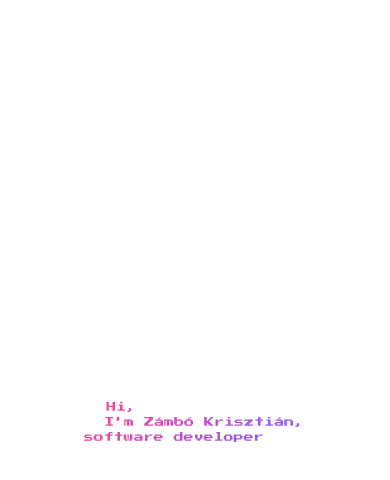
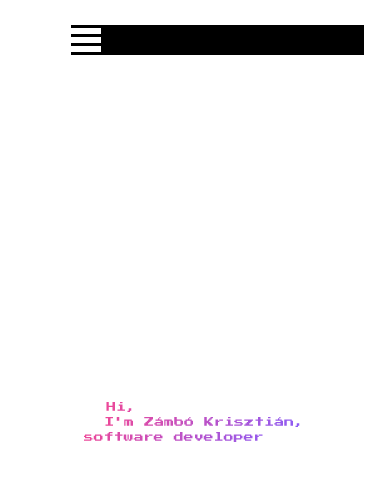
Before and after one commit to green1490/green1490.github.io, a Vue app: page /#/home in a window 390 px wide. Shown: the top 480 px of the page. Built offline with nearby package versions, Linux system fonts and the light colour scheme.

Commit message:
change menu position

```diff
--- a/src/components/Navbar.vue
+++ b/src/components/Navbar.vue
@@ -1,6 +1,6 @@
 <template>
-    <ul class="flex flex-col lg:flex-row justify-end content-end flex-wrap lg:flex-nowrap gap-8 w-9/12 lg:10/12">
-        <button @click="show = !show" class="self-end lg:hidden">
+    <ul class="flex flex-col lg:flex-row lg:justify-end lg:content-end  flex-wrap lg:flex-nowrap gap-8 w-9/12 lg:10/12">
+        <button @click="show = !show" class=" lg:hidden">
             <svg viewBox="0 0 100 80" width="30" height="30" style="fill:rgb(255,255,255)">
                 <rect width="100" height="20"></rect>
                 <rect y="30" width="100" height="20"></rect>
@@ -41,8 +41,10 @@ export default {
 </script>
 
 <style scoped>
+
     ul {
         padding: 0;
+        background-color: black;
     }
 
     ul {
@@ -52,7 +54,6 @@ export default {
     }
 
     li {
-        margin-right: 3%;
         font-family: 'Press Start 2P';
     }
 
```
